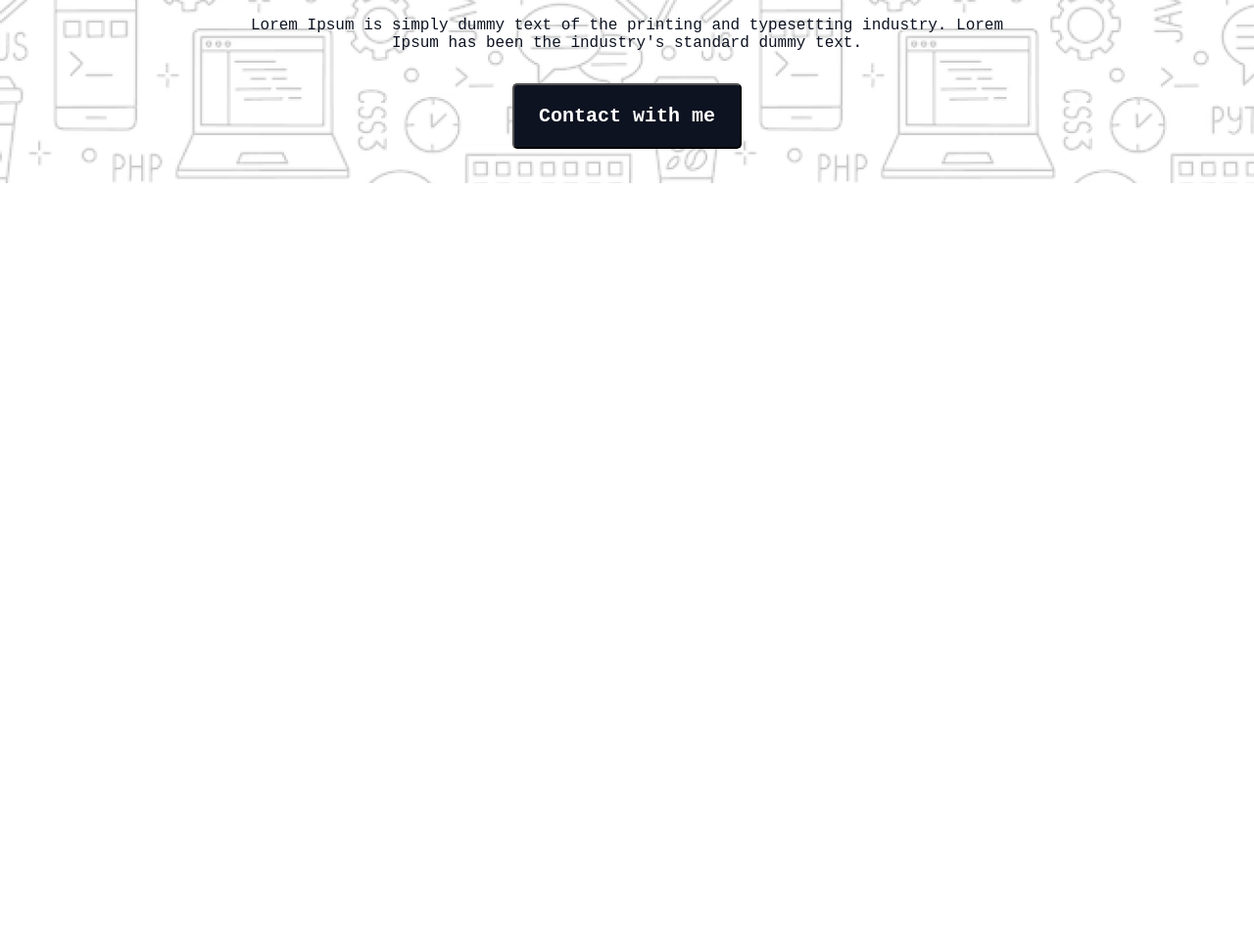
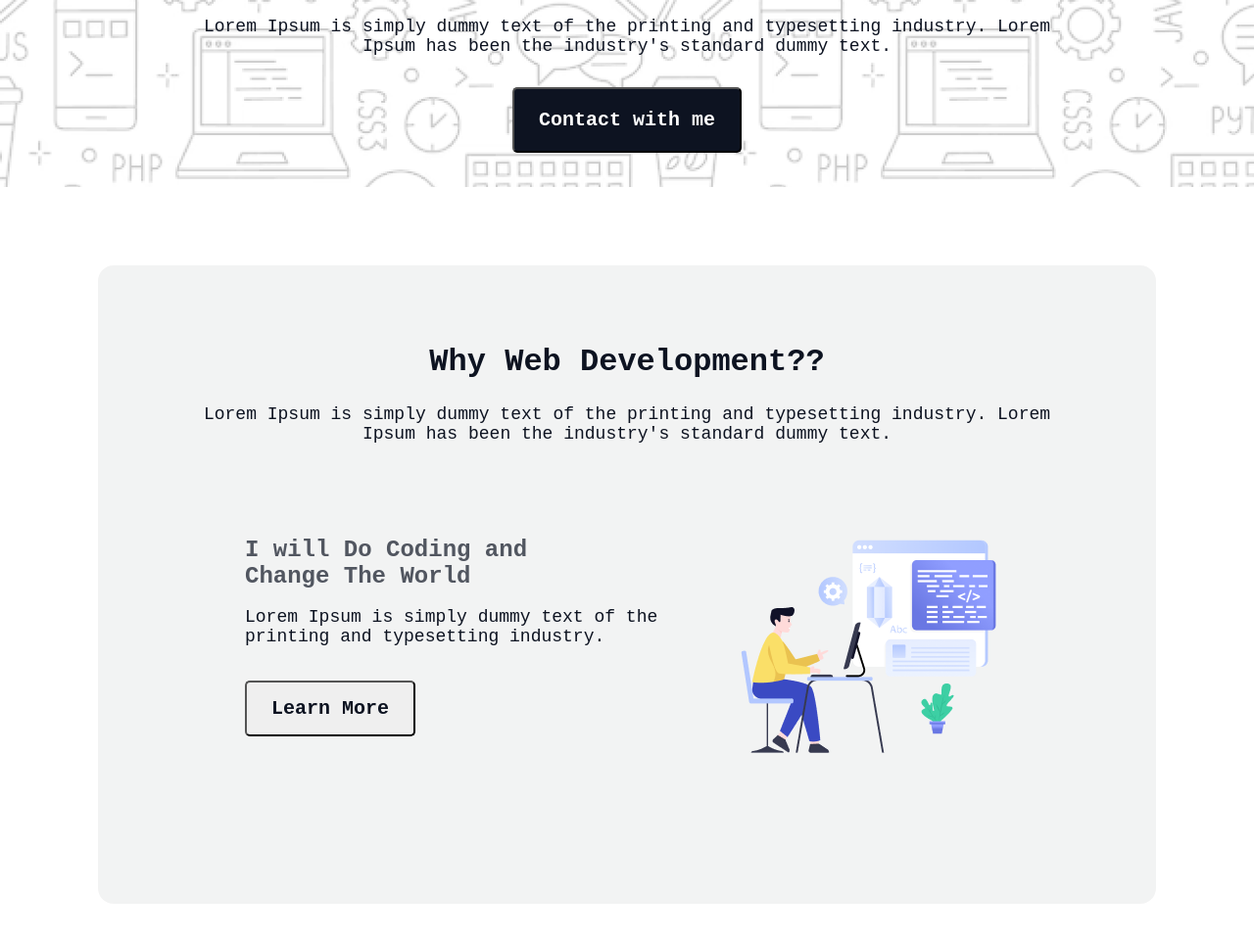
Before and after one commit to Habibsk7/my-portfolio-demo, a plain HTML site: page index.html in a window 1280 px wide. Shown: the part 558-1520 px from the top of the page at 98% size. Before the commit the page ends 800 px from the top, so only its background shows below. Drawn offline with Linux system fonts and the light colour scheme; a web font is replaced by a local one.

Commit message:
why web development section done

```diff
--- a/css/style.css
+++ b/css/style.css
@@ -47,7 +47,7 @@ padding: 15px 20px;
 }
 .banner-description p{
     color: #0D1321;
-    font-size: 16px;
+    font-size: 18px;
     font-weight: 400;
     margin-bottom: 32px;
     }
@@ -61,3 +61,54 @@ padding: 15px 20px;
     padding: 20px 25px;
     border-radius: 5px;
 }
+
+/* this is why web development section */
+.why-web-development{
+    margin: 80px 100px;
+    padding: 80px 100px;
+    border-radius: 16px;
+    background: rgba(13, 19, 33, 0.05);
+
+}
+
+.section-title{
+    color: #0D1321;
+    text-align: center;
+    font-size: 32px;
+    font-weight: 800;
+    margin-bottom: 25px;
+
+}
+.section-description{
+    color: #0D1321;
+    text-align: center;
+    font-size: 18px;
+    font-weight: 400;
+    margin-bottom: 45px;
+}
+
+.why-web-column{
+    display: flex;
+    justify-content: space-between;
+    padding: 50px;
+}
+.why-web-column-des-heading{
+    color: rgba(13, 19, 33, 0.70);
+    font-size: 24px;
+    font-weight: 700;
+}
+.why-web-column-des-desc{
+    color: #0D1321;
+    font-size: 18px;
+    font-weight: 400;
+    margin: 18px 0 35px 0;
+}
+
+.why-web-column-des-btn{
+    color: #0D1321;
+    text-align: center;
+    font-size: 20px;
+    font-weight: 600;
+    padding: 15px 25px;
+    border-radius: 5px;
+}
--- a/index.html
+++ b/index.html
@@ -48,6 +48,27 @@
         </div>
     </header>
     <div class="why-web-development">
+        <h3 class="section-title">
+            Why Web Development??
+        </h3>
+        <p class="section-description">
+            Lorem Ipsum is simply dummy text of the printing and typesetting industry. Lorem <br> Ipsum has been the industry's standard dummy text.
+        </p>
+
+        <div class="why-web-column">
+            <div class="why-web-column-description">
+                <h3 class="why-web-column-des-heading">
+                    I will Do Coding and <br> Change The World
+                </h3>
+                <p class="why-web-column-des-desc">
+                    Lorem Ipsum is simply dummy text of the <br> printing and typesetting industry.
+                </p>
+                <button class="why-web-column-des-btn"> Learn More</button>
+            </div>
+            <div class="why-web-column-img">
+                <img src="/assets/Layer_1.png" alt="">
+            </div>
+        </div>
 
     </div>
 
```
